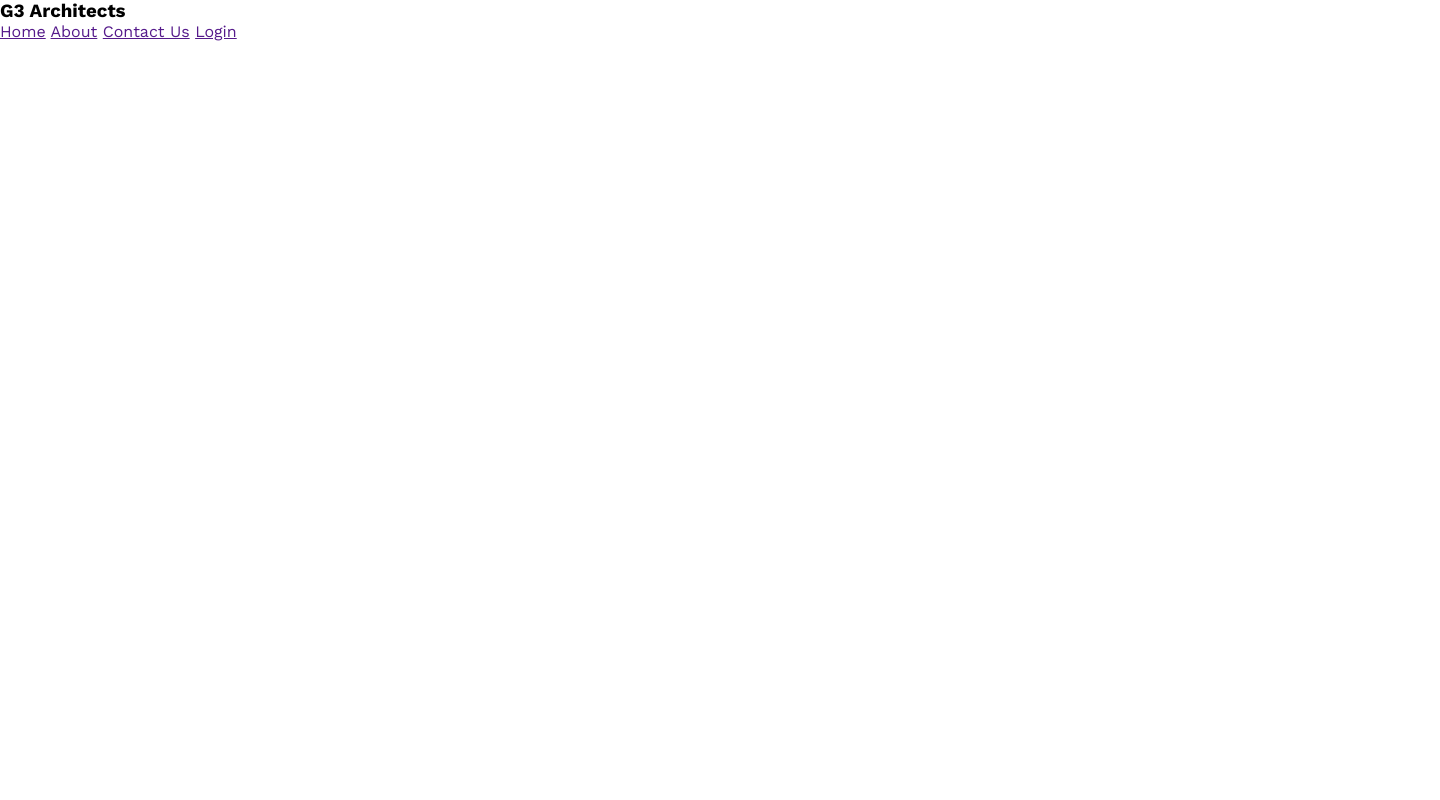
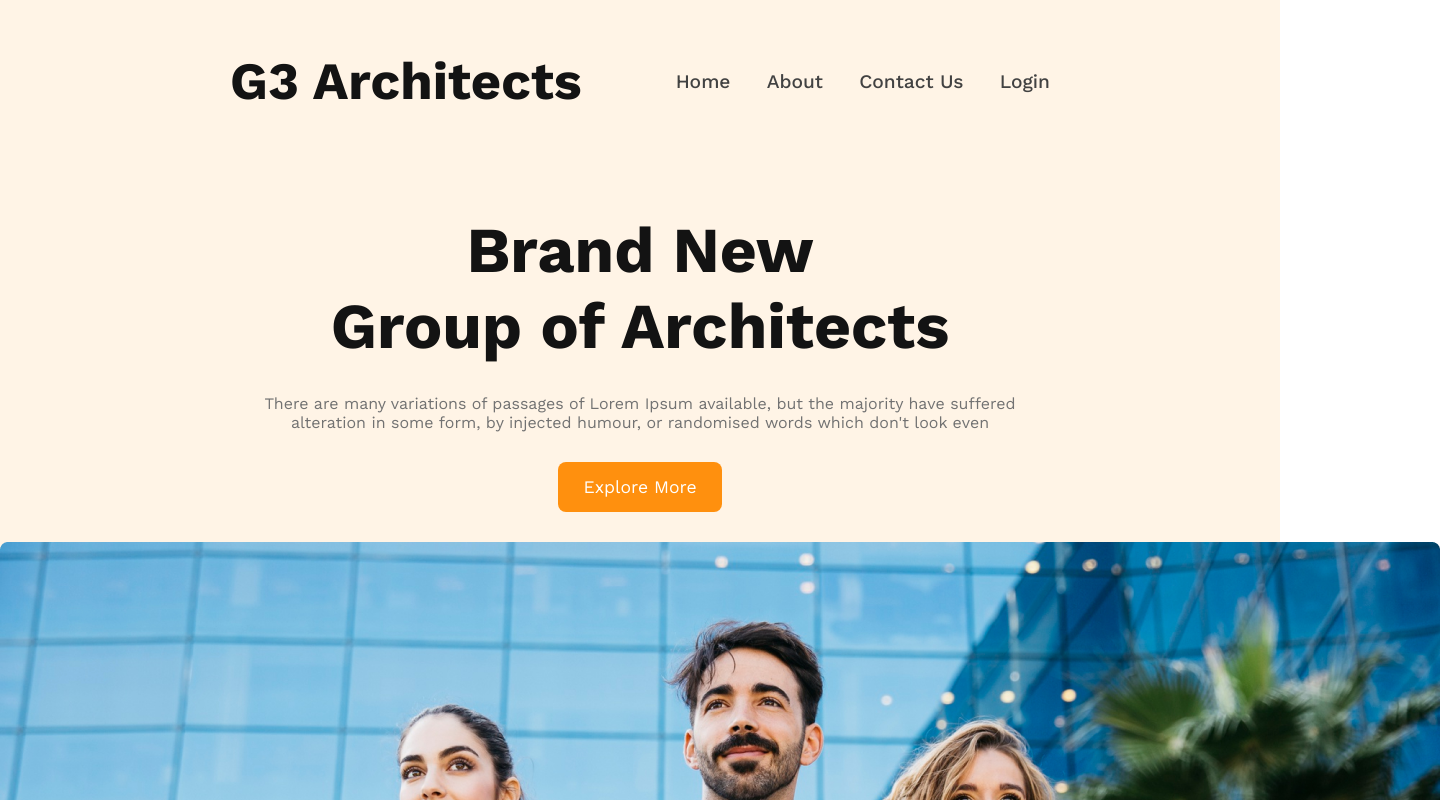
Before and after one commit to MohammadTanvir881/g3-architects-website, a plain HTML site: page index.html in a window 1280 px wide. Shown: the top 800 px of the page, 1440 px wide, since content can reach past the window. Drawn offline with nearby package versions, Linux system fonts and the light colour scheme.

Commit message:
contained are designd

```diff
--- a/index.html
+++ b/index.html
@@ -9,7 +9,7 @@
 <body>
 
      <header>
-           <nav class="nav">
+           <nav class="nav container">
                     <div class="web-title">
                             <h3>G3 Architects</h3>
                     </div>
@@ -21,6 +21,18 @@
 
                     </div>
            </nav>
+
+           <section class="banner container">
+                      <div class="banner-contant">
+                           <h1>Brand New  <br>Group of Architects </h1>
+                           <p>There are many variations of passages of Lorem Ipsum available, but the majority have suffered alteration in some form, by injected humour, or randomised words which don't look even</p>
+                           <button class="shared-btn">Explore More</button>
+                      </div>
+
+                      <div class="banner-img">
+                         <img src="images/banner.png" alt="">
+                      </div>
+           </section>
      </header>
 
 </body>
--- a/style/style.css
+++ b/style/style.css
@@ -5,3 +5,75 @@
     padding: 0;
     font-family: 'Work Sans', sans-serif;
 }
+
+header {
+    background-color: rgba(255, 144, 14, 0.10);
+}
+
+.container {
+    max-width: 1440px;
+    margin: 0 auto;
+}
+
+.shared-btn {
+    background: #FF900E;
+    color: white;
+    padding: 15px 25px;
+    border: none;
+    font-size: 1.1rem;
+    font-family: 600;
+    border-radius: 8px;
+}
+
+nav {
+    display: flex;
+    justify-content: space-between;
+    align-items: center;
+    padding: 50px 230px;
+}
+
+.web-title {
+    color: var(--Dark-01, #131313);
+    font-size: 2.8rem;
+    font-weight: 700;
+}
+
+.nav-menu {
+    font-size: 1.2rem;
+    /* color: var(--Dark-02, #424242); */
+    font-weight: 500;
+}
+
+.nav-menu a {
+    text-decoration: none;
+    color: #424242;
+    margin-left: 30px;
+
+
+}
+
+.banner-contant * {
+    margin-bottom: 30px;
+
+
+}
+
+.banner-contant {
+     max-width: 800px;
+     text-align: center;
+     margin: 0 auto;
+     margin-top: 50px;
+}
+
+.banner-contant h1 {
+
+    font-size: 4rem;
+    color: var(--Dark-01, #131313);
+    font-weight: 700;
+
+}
+
+.banner-contant p {
+    color: var(--Dark-03, #727272);
+    font-weight: 400;
+}
```
